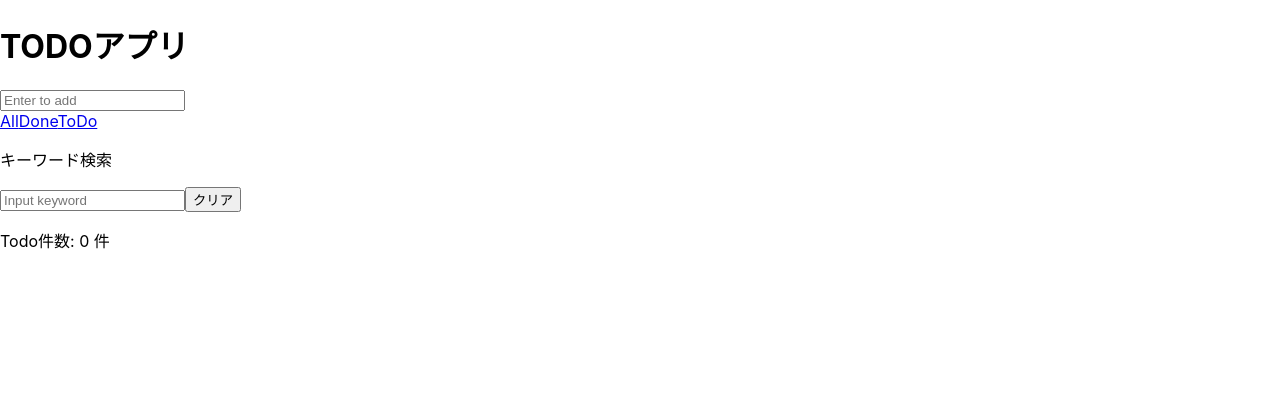
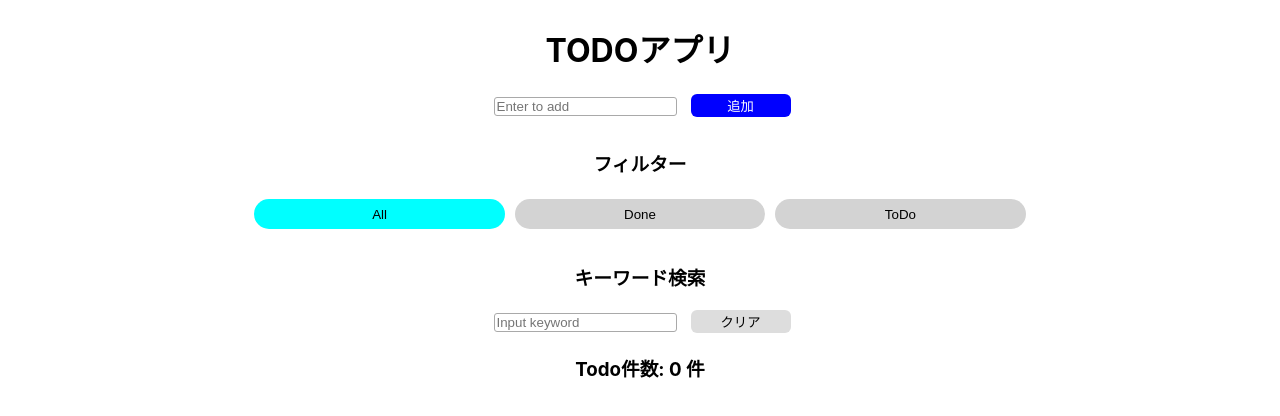
Before and after one commit to mkurom/coding-test, a React (Create React App) app: page / in a window 1280 px wide. Shown: the top 416 px of the page. Built offline with nearby package versions, Linux system fonts and the light colour scheme.

Commit message:
スタイルを追加

```diff
--- a/src/components/App.jsx
+++ b/src/components/App.jsx
@@ -1,11 +1,11 @@
-import './style/App.css';
-
 import React, { useState, memo } from "react";
 import { Input } from '../components/Input';
 import { Filter } from '../components/Filter';
 import { Search } from '../components/Search';
 import { TodoList } from '../components/TodoList';
 import { useTodoList } from '../hooks/useTodoList';
+
+import styled from 'styled-components';
 
 export const App = memo(() => {
 
@@ -29,11 +29,12 @@ export const App = memo(() => {
   }
 
   return (
-    <div>
-      <h1>TODOアプリ</h1>
+    <SDiv>
+      <SH1>TODOアプリ</SH1>
       <Input addTodo={addTodo} />
 
       <Filter
+        active={todoFilter}
         onChange={onChangeFilter}
       />
 
@@ -49,6 +50,15 @@ export const App = memo(() => {
         onClickDelete={deleteTodo}
         searchedTodo={searchedTodo}
       />
-    </div>
+    </SDiv>
   );
 });
+
+const SDiv = styled.div`
+  padding: 4px;
+  text-align: center;
+`;
+
+const SH1 = styled.h1`
+  // text-align: center;
+`;
--- a/src/components/Filter.jsx
+++ b/src/components/Filter.jsx
@@ -1,7 +1,8 @@
 import React, { memo } from "react";
 import { allTodo, completeTodo, incompleteTodo } from '../constants/constant.js';
+import styled from 'styled-components';
 
-export const Filter = memo(({ onChange }) => {
+export const Filter = memo(({ active, onChange }) => {
   console.log('Filter');
 
   const onClick = (key) => {
@@ -9,19 +10,35 @@ export const Filter = memo(({ onChange }) => {
   };
 
   return (
-    <div>
-      <a
-        href="#"
-        onClick={onClick.bind(null, allTodo)}
-      >All</a>
-      <a
-        href="#"
-        onClick={onClick.bind(null, completeTodo)}
-      >Done</a>
-      <a
-        href="#"
-        onClick={onClick.bind(null, incompleteTodo)}
-      >ToDo</a>
-    </div>
+    <SDiv>
+      <h3>フィルター</h3>
+      <STab active={active === allTodo} onClick={onClick.bind(null, allTodo)} >All</STab>
+      <STab active={active === completeTodo} onClick={onClick.bind(null, completeTodo)}>Done</STab>
+      <STab active={active === incompleteTodo} onClick={onClick.bind(null, incompleteTodo)}>ToDo</STab>
+    </SDiv>
   );
 });
+
+const SDiv = styled.div`
+  padding: 10px;
+`
+
+const STab = styled.button`
+  display: inline-block;
+  border: none;
+  outline: none;
+  cursor: pointer;
+  width: 20%;
+  text-decoration: none;
+
+  margin: 5px;
+  border: none;
+  border-bottom: ${props => (props.active ? 'none' : '')};
+  background-color: ${props => (props.active ? 'Aqua' : 'LightGray')};
+  border-radius: 50px;
+  height: 30px;
+
+  :hover {
+    background-color: AliceBlue;
+  }
+`;
--- a/src/components/Input.jsx
+++ b/src/components/Input.jsx
@@ -1,4 +1,5 @@
 import { useState, memo } from "react";
+import styled from 'styled-components';
 
 export const Input = memo(({ addTodo }) => {
   console.log('Input');
@@ -11,6 +12,11 @@ export const Input = memo(({ addTodo }) => {
 
   const onKeyDown = (e) => {
     if (e.key === 'Enter') {
+      callAddTodo();
+    }
+  };
+
+  const callAddTodo = () => {
     const replacedText = text.trim();
 
     if (replacedText === "") {
@@ -20,18 +26,39 @@ export const Input = memo(({ addTodo }) => {
 
     addTodo(replacedText);
     setText('');
-    }
   };
 
   return (
     <div>
-      <input
+      <SInput
         type="text"
         placeholder="Enter to add"
         value={text}
         onChange={onChangeText}
         onKeyDown={onKeyDown}
       />
+      <SButton onClick={callAddTodo}>追加</SButton>
     </div>
   );
 });
+
+const SInput = styled.input`
+  margin: 4px;
+  border: 1px solid DarkGray;
+  border-radius: 3px;
+`;
+
+const SButton = styled.button`
+  width: 100px;
+  margin-left:10px;
+  background-color: Blue;
+  border: none;
+  border-radius: 6px;
+  padding: 2px;
+  color: #fff;
+  &:hover {
+    background-color: DarkBlue;
+    color: #fff;
+    cursor: pointer;
+  }
+`;
--- a/src/components/Search.jsx
+++ b/src/components/Search.jsx
@@ -1,4 +1,5 @@
 import { memo } from "react";
+import styled from 'styled-components';
 
 export const Search = memo(({ searchText, onChangeSearchText }) => {
   console.log('Search');
@@ -11,8 +12,8 @@ export const Search = memo(({ searchText, onChangeSearchText }) => {
 
   return (
     <div>
-      <p>キーワード検索</p>
-      <input
+      <h3>キーワード検索</h3>
+      <SInput
         type="text"
         placeholder="Input keyword"
         value={searchText}
@@ -20,7 +21,27 @@ export const Search = memo(({ searchText, onChangeSearchText }) => {
           onChangeSearchText(e.target.value);
         }}
       />
-      <button type="button" onClick={onClickSearch}>クリア</button>
+      <SButton onClick={onClickSearch}>クリア</SButton>
     </div>
   );
 });
+
+const SInput = styled.input`
+  margin: 4px;
+  border: 1px solid DarkGray;
+  border-radius: 3px;
+`;
+
+const SButton = styled.button`
+  width: 100px;
+  margin-left:10px;
+  background-color: #ddd;
+  border: none;
+  border-radius: 6px;
+  padding: 2px;
+  &:hover {
+    background-color: #aaa;
+    color: #fff;
+    cursor: pointer;
+  }
+`;
--- a/src/components/TodoList.jsx
+++ b/src/components/TodoList.jsx
@@ -1,5 +1,7 @@
 import React, { memo } from "react";
 import { completeTodo, incompleteTodo } from '../constants/constant.js';
+
+import styled from 'styled-components';
 
 export const TodoList = memo((props) => {
   const {
@@ -41,25 +43,45 @@ export const TodoList = memo((props) => {
       displayCount++;
     }
     return (
-      <li key={item.text + '_' + index.toString()}>
+      <SLi key={item.text + '_' + index.toString()}>
         <div>
           {item.text}
           {doneText}
-          <div>
-            <button type="button" onClick={() => onClickUpdate(index)}>{
-              item.done ? "未完了にする" : "完了にする"
-            }</button>
-            <button type="button" onClick={() => onClickDelete(index)}>削除</button>
-          </div>
+          <input
+            type="checkbox"
+            checked={item.done}
+            onChange={() => {
+              onClickUpdate(index);
+            }}
+          />
+          <SButton type="button" onClick={() => onClickDelete(index)}>削除</SButton>
         </div>
-      </li>
+      </SLi>
     );
   });
 
   return (
     <div>
-      <p>Todo件数: {displayCount} 件</p>
+      <h3>Todo件数: {displayCount} 件</h3>
       <ul>{filteredTodoList}</ul>
     </div>
   );
 });
+
+const SLi = styled.li`
+  list-style: none;
+`;
+
+const SButton = styled.button`
+  width: 100px;
+  margin-left:10px;
+  background-color: #ddd;
+  border: none;
+  border-radius: 6px;
+  padding: 2px;
+  &:hover {
+    background-color: #aaa;
+    color: #fff;
+    cursor: pointer;
+  }
+`;
--- a/src/components/style/App.css
+++ /dev/null
@@ -1,38 +0,0 @@
-.App {
-  text-align: center;
-}
-
-.App-logo {
-  height: 40vmin;
-  pointer-events: none;
-}
-
-@media (prefers-reduced-motion: no-preference) {
-  .App-logo {
-    animation: App-logo-spin infinite 20s linear;
-  }
-}
-
-.App-header {
-  background-color: #282c34;
-  min-height: 100vh;
-  display: flex;
-  flex-direction: column;
-  align-items: center;
-  justify-content: center;
-  font-size: calc(10px + 2vmin);
-  color: white;
-}
-
-.App-link {
-  color: #61dafb;
-}
-
-@keyframes App-logo-spin {
-  from {
-    transform: rotate(0deg);
-  }
-  to {
-    transform: rotate(360deg);
-  }
-}
```
Lines whose indentation alone changed are shown as unchanged.
